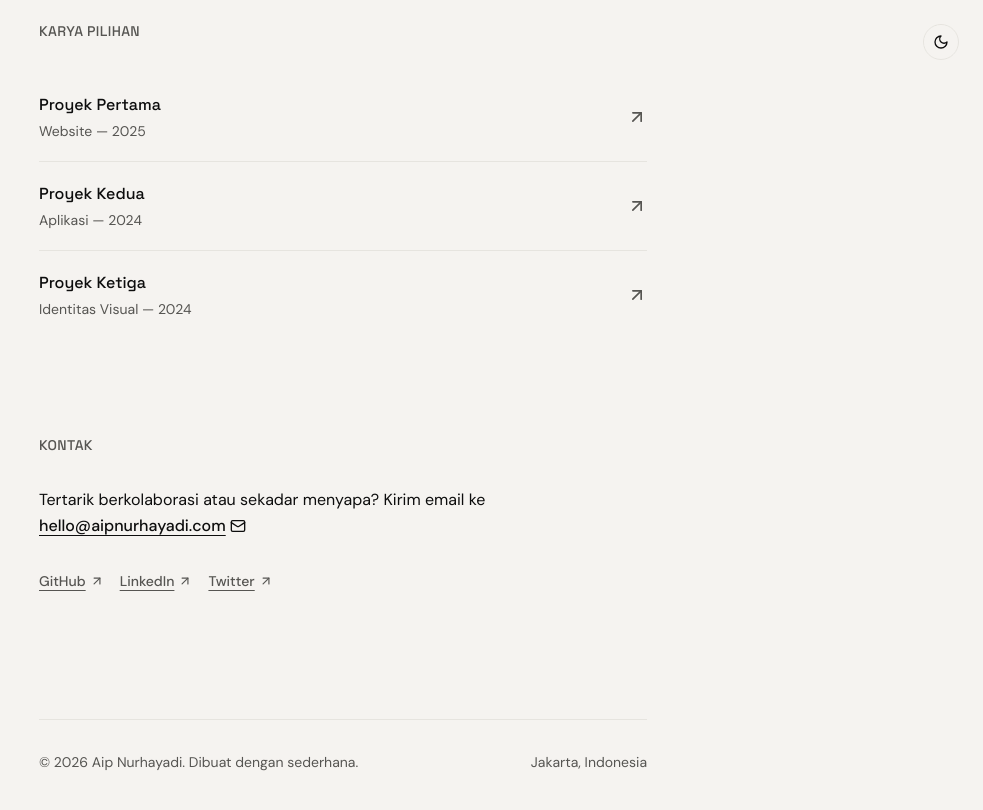
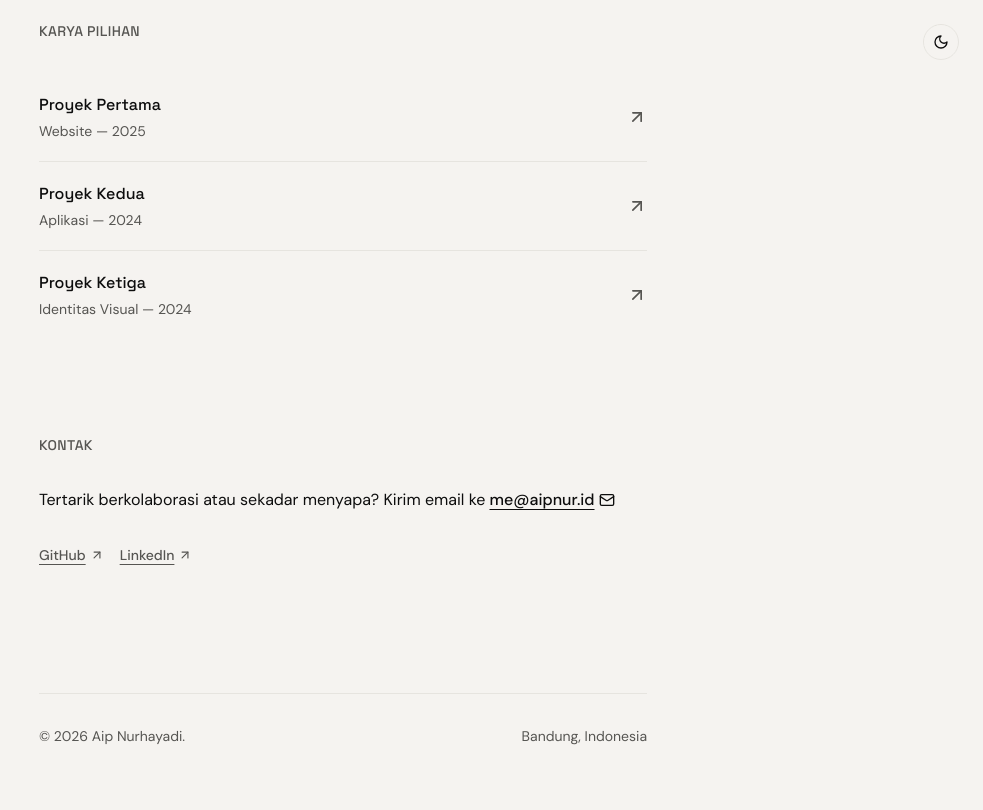
Before and after one commit to aipnurhayadi/aipnurhayadi.github.io, a Jekyll site: the page built from index.html, in a window 1280 px wide and 900 px high, scrolled down 1001 px. Shown: the top 810 px of the window, without its empty margins (297-1280 px from the left). Built offline with Jekyll 4.4.1, drawn with Linux system fonts in a browser that asks for light colours; the list of posts is cut into pages by our own code.

Commit message:
chore: update profile data, links, and permalink

```diff
--- a/_config.yml
+++ b/_config.yml
@@ -12,3 +12,4 @@ plugins:
 
 paginate: 5
 paginate_path: "/page:num/"
+permalink: /:title/
--- a/_data/content.yml
+++ b/_data/content.yml
@@ -1,10 +1,8 @@
 socialLinks:
   - name: "GitHub"
-    href: "https://github.com/username"
+    href: "https://github.com/aipnurhayadi"
   - name: "LinkedIn"
-    href: "https://linkedin.com/in/username"
-  - name: "Twitter"
-    href: "https://twitter.com/username"
+    href: "https://www.linkedin.com/in/aipnurhayadi/"
 
 focusAreas:
   - title: "Desain"
--- a/index.html
+++ b/index.html
@@ -101,8 +101,8 @@ layout: default
       </h2>
       <p class="leading-relaxed text-foreground">
         Tertarik berkolaborasi atau sekadar menyapa? Kirim email ke
-        <a href="mailto:hello@aipnurhayadi.com" class="inline-flex items-center gap-1 font-medium underline underline-offset-4 transition-colors hover:text-muted-foreground">
-          hello@aipnurhayadi.com
+        <a href="mailto:me@aipnur.id" class="inline-flex items-center gap-1 font-medium underline underline-offset-4 transition-colors hover:text-muted-foreground">
+          me@aipnur.id
           {% include social-icons.html icon="Mail" class="h-4 w-4" %}
         </a>
       </p>
@@ -119,10 +119,10 @@ layout: default
     <!-- Footer -->
     <footer class="fade-in-section mt-32 flex flex-col items-start justify-between gap-4 border-t border-border pt-8 sm:flex-row sm:items-center" data-delay="100">
       <p class="text-sm text-muted-foreground">
-        © <script>document.write(new Date().getFullYear())</script> Aip Nurhayadi. Dibuat dengan sederhana.
+        © <script>document.write(new Date().getFullYear())</script> Aip Nurhayadi.
       </p>
       <p class="text-sm text-muted-foreground">
-        Jakarta, Indonesia
+        Bandung, Indonesia
       </p>
     </footer>
   </div>
```
